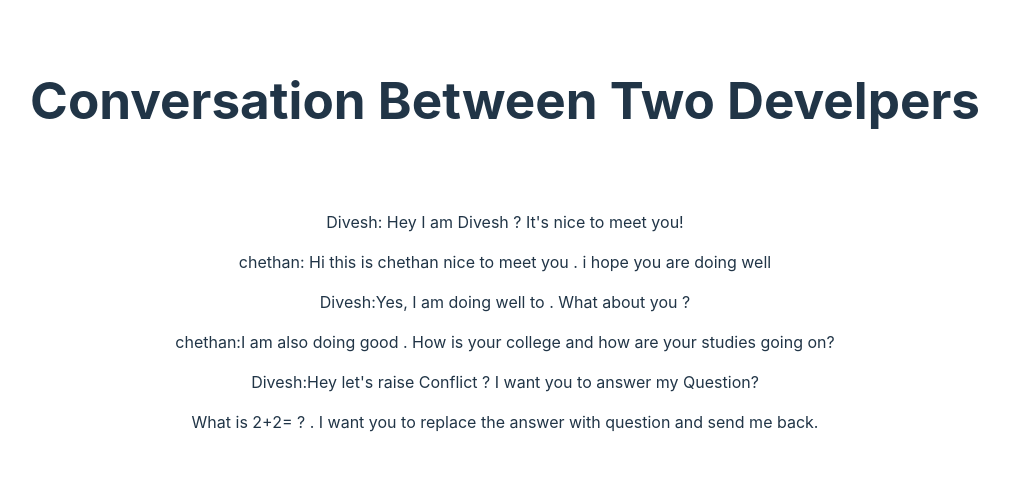
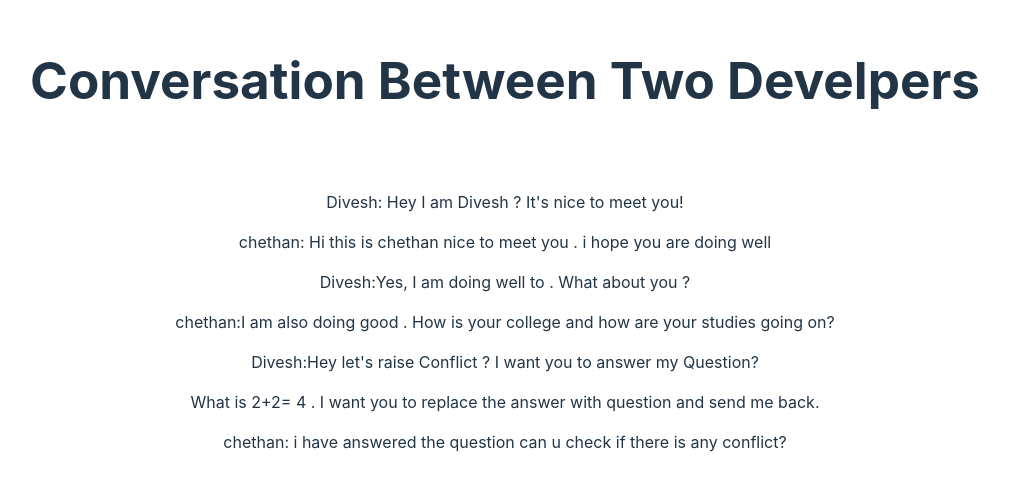
Before and after one commit to Dive-Dev/React_Git_Simulation, a React (Vite) app in the folder react-git-simulation/: page / in a window 1280 px wide. Shown: the part 140-630 px from the top of the page, without its empty margins (135-1144 px from the left). Built offline with nearby package versions, Linux system fonts and the light colour scheme.

Commit message:
addition answere to the developer

```diff
--- a/react-git-simulation/src/App.jsx
+++ b/react-git-simulation/src/App.jsx
@@ -11,7 +11,9 @@
             <p>Divesh:Yes, I am doing well to . What about you ?</p>
             <p>chethan:I am also doing good . How is your college and how are your studies going on?</p>
             <p>Divesh:Hey let's raise Conflict ? I want you to answer my Question?</p>
-            <p>What is 2+2= ? . I want you to replace the answer with question and send me back. </p>
+            <p>What is 2+2= 4 . I want you to replace the answer with question and send me back. </p>
+            <p>chethan: i have answered the question can u check if there is any conflict?</p>
+
         </div>
     </>
   )
```
